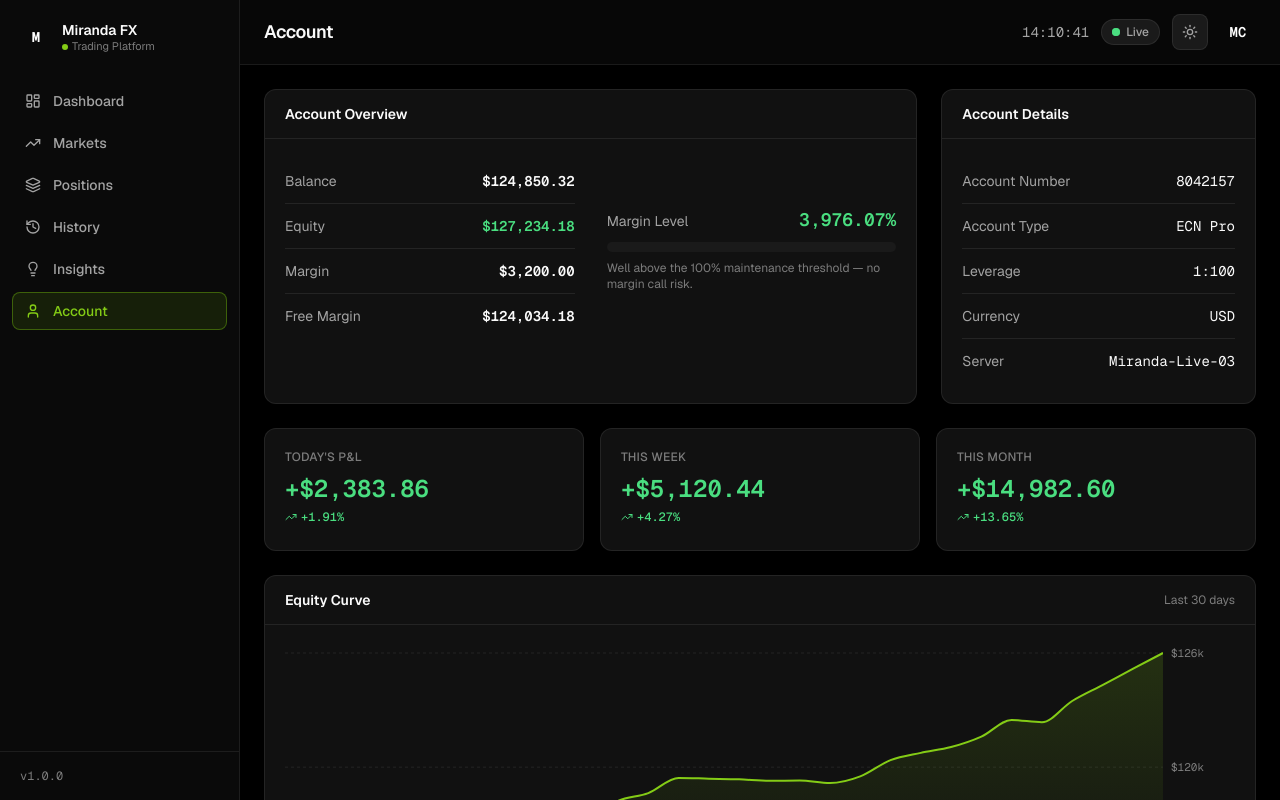
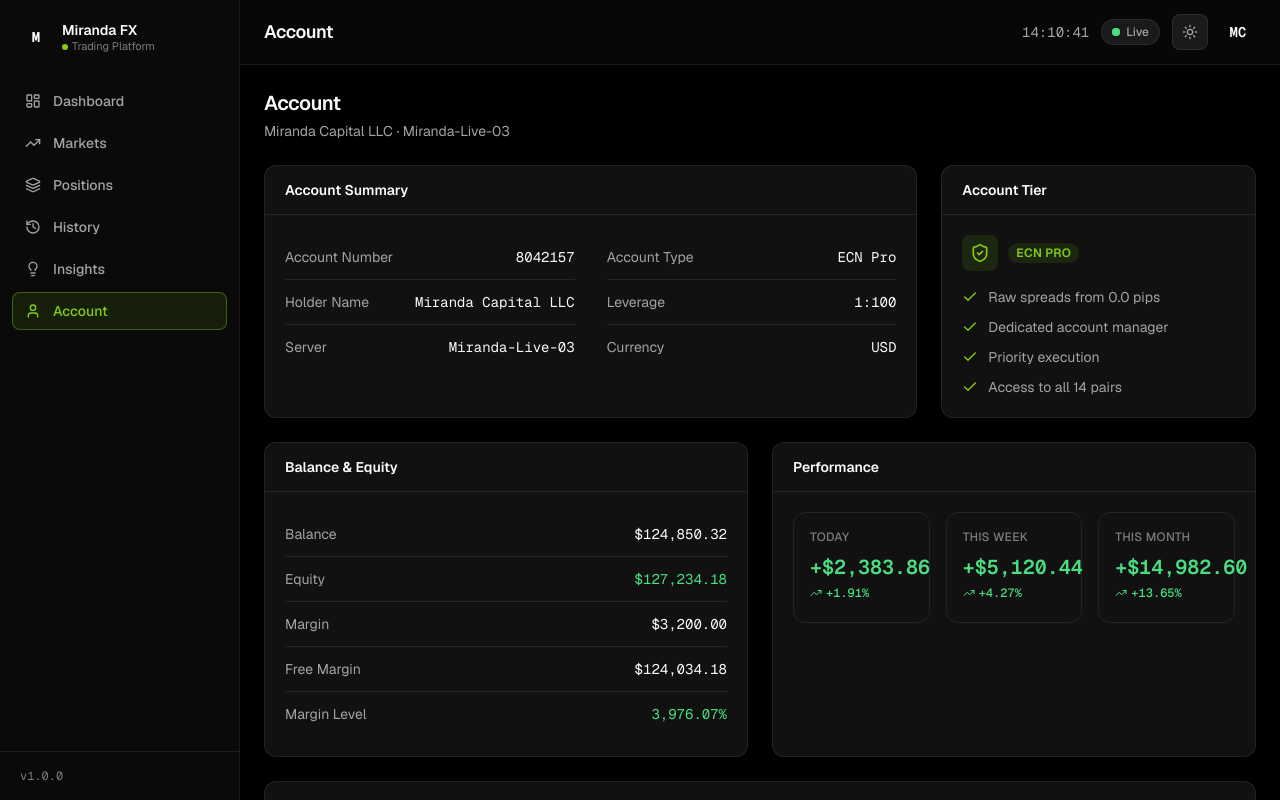
Before and after one commit to TaylorURL/rootriseholdings-com, a React (Vite) app: page /account in a window 1280 px wide. Built offline with nearby package versions, Linux system fonts and the light colour scheme.

Commit message:
sunday: Write src/pages/AccountPage.jsx

```diff
--- a/src/pages/AccountPage.jsx
+++ b/src/pages/AccountPage.jsx
@@ -1,31 +1,39 @@
-import { useMemo } from 'react'
-import { Area, AreaChart, CartesianGrid, ResponsiveContainer, Tooltip, XAxis, YAxis } from 'recharts'
+import { Check, ShieldCheck } from 'lucide-react'
 import { PageContainer, PageSection } from '../components/layout/PageContainer'
+import PageHeader from '../components/ui/PageHeader'
 import Card from '../components/ui/Card'
+import Badge from '../components/ui/Badge'
 import ChangeIndicator from '../components/ui/ChangeIndicator'
-import { account, generateEquityCurve } from '../data/mockData'
+import EquityCurveChart from '../components/ui/EquityCurveChart'
+import { account, activityFeed, generateEquityCurve } from '../data/mockData'
 import { cn } from '../lib/cn'
 import { formatCurrency, signedColor } from '../lib/format'
 
-const MARGIN_LEVEL_CEILING = 5000
-const AXIS_COLOR = 'var(--ds-text-faint)'
+const equityCurve = generateEquityCurve()
 
-/** Labelled monetary metric row in the account overview panel. */
-function OverviewMetric({ label, value, valueClassName }) {
+const TIER_FEATURES = [
+  'Raw spreads from 0.0 pips',
+  'Dedicated account manager',
+  'Priority execution',
+  'Access to all 14 pairs',
+]
+
+/** Key/value row used across the account detail panels. */
+function DetailRow({ label, value, valueClassName }) {
   return (
     <div className="flex items-center justify-between border-b border-border py-3 last:border-b-0">
       <span className="text-sm text-text-muted">{label}</span>
-      <span className={cn('font-mono text-sm font-semibold tabular-nums', valueClassName)}>{value}</span>
+      <span className={cn('font-mono text-sm tabular-nums text-text', valueClassName)}>{value}</span>
     </div>
   )
 }
 
-/** Performance card showing a P&L value and its percentage change. */
-function PerformanceCard({ label, value, changePct }) {
+/** Performance metric tile with amount and percentage badge. */
+function PerformanceMetric({ label, value, changePct }) {
   return (
-    <div className="rounded-lg border border-border bg-surface p-5 shadow-sm transition-colors hover:border-border-hover">
+    <div className="rounded-lg border border-border bg-surface-2/40 p-4">
       <p className="text-xs font-medium uppercase tracking-wide text-text-faint">{label}</p>
-      <p className={cn('mt-2 font-mono text-2xl font-semibold tabular-nums', signedColor(value))}>
+      <p className={cn('mt-2 font-mono text-xl font-semibold tabular-nums', signedColor(value))}>
         {formatCurrency(value, { signed: true })}
       </p>
       <ChangeIndicator value={changePct} size="sm" className="mt-1" />
@@ -33,119 +41,95 @@
   )
 }
 
-/** Key/value row in the account details panel. */
-function DetailRow({ label, value }) {
-  return (
-    <div className="flex items-center justify-between border-b border-border py-3 last:border-b-0">
-      <span className="text-sm text-text-muted">{label}</span>
-      <span className="font-mono text-sm text-text">{value}</span>
-    </div>
-  )
-}
-
-/** Equity curve tooltip card. */
-function EquityTooltip({ active, payload }) {
-  if (!active || !payload?.length) return null
-  const { date, equity } = payload[0].payload
-  return (
-    <div className="rounded-md border border-border-strong bg-bg-elevated/95 px-3 py-2 shadow-lg backdrop-blur">
-      <p className="font-mono text-xs text-text-faint">{date}</p>
-      <p className="font-mono text-sm font-semibold tabular-nums text-text">{formatCurrency(equity)}</p>
-    </div>
-  )
-}
-
 export default function AccountPage() {
-  const equityCurve = useMemo(() => generateEquityCurve(), [])
-  const marginGaugePct = Math.min(100, (account.marginLevel / MARGIN_LEVEL_CEILING) * 100)
-
   return (
     <PageContainer>
       <PageSection>
+        <PageHeader title="Account" subtitle={`${account.holder} · ${account.server}`} />
+      </PageSection>
+
+      <PageSection>
         <div className="grid grid-cols-1 gap-6 lg:grid-cols-3">
-          <Card title="Account Overview" className="lg:col-span-2">
+          <Card title="Account Summary" className="lg:col-span-2">
             <div className="grid grid-cols-1 gap-x-8 sm:grid-cols-2">
               <div>
-                <OverviewMetric label="Balance" value={formatCurrency(account.balance)} />
-                <OverviewMetric label="Equity" value={formatCurrency(account.equity)} valueClassName="text-positive" />
-                <OverviewMetric label="Margin" value={formatCurrency(account.margin)} />
-                <OverviewMetric label="Free Margin" value={formatCurrency(account.freeMargin)} />
+                <DetailRow label="Account Number" value={account.accountNumber} />
+                <DetailRow label="Holder Name" value={account.holder} />
+                <DetailRow label="Server" value={account.server} />
               </div>
-              <div className="flex flex-col justify-center">
-                <div className="mb-2 flex items-baseline justify-between">
-                  <span className="text-sm text-text-muted">Margin Level</span>
-                  <span className="font-mono text-lg font-semibold tabular-nums text-positive">
-                    {account.marginLevel.toLocaleString('en-US', { minimumFractionDigits: 2, maximumFractionDigits: 2 })}%
-                  </span>
-                </div>
-                <div className="h-2.5 overflow-hidden rounded-full bg-surface-2" role="meter" aria-valuenow={Math.round(account.marginLevel)} aria-valuemin={0} aria-valuemax={MARGIN_LEVEL_CEILING} aria-label="Margin level">
-                  <div className="h-full rounded-full bg-[var(--ds-accent-face)]" style={{ width: `${marginGaugePct}%` }} />
-                </div>
-                <p className="mt-2 text-xs text-text-faint">
-                  Well above the 100% maintenance threshold — no margin call risk.
-                </p>
+              <div>
+                <DetailRow label="Account Type" value={account.accountType} />
+                <DetailRow label="Leverage" value={account.leverage} />
+                <DetailRow label="Currency" value={account.currency} />
               </div>
             </div>
           </Card>
 
-          <Card title="Account Details">
-            <DetailRow label="Account Number" value={account.accountNumber} />
-            <DetailRow label="Account Type" value={account.accountType} />
-            <DetailRow label="Leverage" value={account.leverage} />
-            <DetailRow label="Currency" value={account.currency} />
-            <DetailRow label="Server" value={account.server} />
+          <Card title="Account Tier">
+            <div className="flex items-center gap-2.5">
+              <span className="flex h-9 w-9 items-center justify-center rounded-md bg-[var(--ds-accent-soft)] text-accent-bright">
+                <ShieldCheck className="h-5 w-5" aria-hidden="true" />
+              </span>
+              <Badge variant="accent">{account.accountType}</Badge>
+            </div>
+            <ul className="mt-4 space-y-2.5">
+              {TIER_FEATURES.map((feature) => (
+                <li key={feature} className="flex items-center gap-2.5 text-sm text-text-muted">
+                  <Check className="h-4 w-4 shrink-0 text-accent-bright" aria-hidden="true" />
+                  {feature}
+                </li>
+              ))}
+            </ul>
           </Card>
         </div>
       </PageSection>
 
       <PageSection>
-        <div className="grid grid-cols-1 gap-4 sm:grid-cols-3">
-          <PerformanceCard label="Today's P&L" value={account.todayPnl} changePct={account.todayPnlPct} />
-          <PerformanceCard label="This Week" value={account.weekPnl} changePct={account.weekPnlPct} />
-          <PerformanceCard label="This Month" value={account.monthPnl} changePct={account.monthPnlPct} />
+        <div className="grid grid-cols-1 gap-6 lg:grid-cols-2">
+          <Card title="Balance & Equity">
+            <DetailRow label="Balance" value={formatCurrency(account.balance)} />
+            <DetailRow label="Equity" value={formatCurrency(account.equity)} valueClassName="text-positive" />
+            <DetailRow label="Margin" value={formatCurrency(account.margin)} />
+            <DetailRow label="Free Margin" value={formatCurrency(account.freeMargin)} />
+            <DetailRow
+              label="Margin Level"
+              value={`${account.marginLevel.toLocaleString('en-US', { minimumFractionDigits: 2, maximumFractionDigits: 2 })}%`}
+              valueClassName="text-positive"
+            />
+          </Card>
+
+          <Card title="Performance">
+            <div className="grid grid-cols-1 gap-4 sm:grid-cols-3">
+              <PerformanceMetric label="Today" value={account.todayPnl} changePct={account.todayPnlPct} />
+              <PerformanceMetric label="This Week" value={account.weekPnl} changePct={account.weekPnlPct} />
+              <PerformanceMetric label="This Month" value={account.monthPnl} changePct={account.monthPnlPct} />
+            </div>
+          </Card>
         </div>
       </PageSection>
 
       <PageSection>
         <Card title="Equity Curve" action={<span className="text-xs text-text-faint">Last 30 days</span>}>
-          <ResponsiveContainer width="100%" height={300}>
-            <AreaChart data={equityCurve} margin={{ top: 8, right: 8, bottom: 0, left: 0 }}>
-              <defs>
-                <linearGradient id="equityFill" x1="0" y1="0" x2="0" y2="1">
-                  <stop offset="0%" stopColor="var(--ds-accent-bright)" stopOpacity={0.28} />
-                  <stop offset="100%" stopColor="var(--ds-accent-bright)" stopOpacity={0} />
-                </linearGradient>
-              </defs>
-              <CartesianGrid stroke="var(--ds-border)" strokeDasharray="3 3" vertical={false} />
-              <XAxis
-                dataKey="date"
-                tick={{ fill: AXIS_COLOR, fontSize: 11, fontFamily: 'var(--ds-font-mono)' }}
-                tickLine={false}
-                axisLine={false}
-                minTickGap={32}
-              />
-              <YAxis
-                orientation="right"
-                domain={['dataMin', 'dataMax']}
-                tick={{ fill: AXIS_COLOR, fontSize: 11, fontFamily: 'var(--ds-font-mono)' }}
-                tickLine={false}
-                axisLine={false}
-                width={64}
-                tickFormatter={(value) => `$${(value / 1000).toFixed(0)}k`}
-              />
-              <Tooltip content={<EquityTooltip />} cursor={{ stroke: 'var(--ds-border-strong)' }} />
-              <Area
-                type="monotone"
-                dataKey="equity"
-                stroke="var(--ds-accent-bright)"
-                strokeWidth={2}
-                fill="url(#equityFill)"
-                isAnimationActive
-                animationDuration={700}
-                dot={false}
-              />
-            </AreaChart>
-          </ResponsiveContainer>
+          <EquityCurveChart data={equityCurve} height={300} showYAxis />
+        </Card>
+      </PageSection>
+
+      <PageSection>
+        <Card title="Recent Activity" action={<span className="text-xs text-text-faint">Last 5 events</span>}>
+          <ul className="space-y-1">
+            {activityFeed.map((entry) => (
+              <li
+                key={entry.id}
+                className="flex items-center justify-between gap-4 rounded-md px-2.5 py-2.5 transition-colors hover:bg-surface-2"
+              >
+                <div className="flex items-center gap-3">
+                  <span className="h-1.5 w-1.5 shrink-0 rounded-full bg-accent-bright" aria-hidden="true" />
+                  <span className="text-sm text-text">{entry.message}</span>
+                </div>
+                <time className="shrink-0 font-mono text-xs text-text-faint">{entry.time}</time>
+              </li>
+            ))}
+          </ul>
         </Card>
       </PageSection>
     </PageContainer>
```
